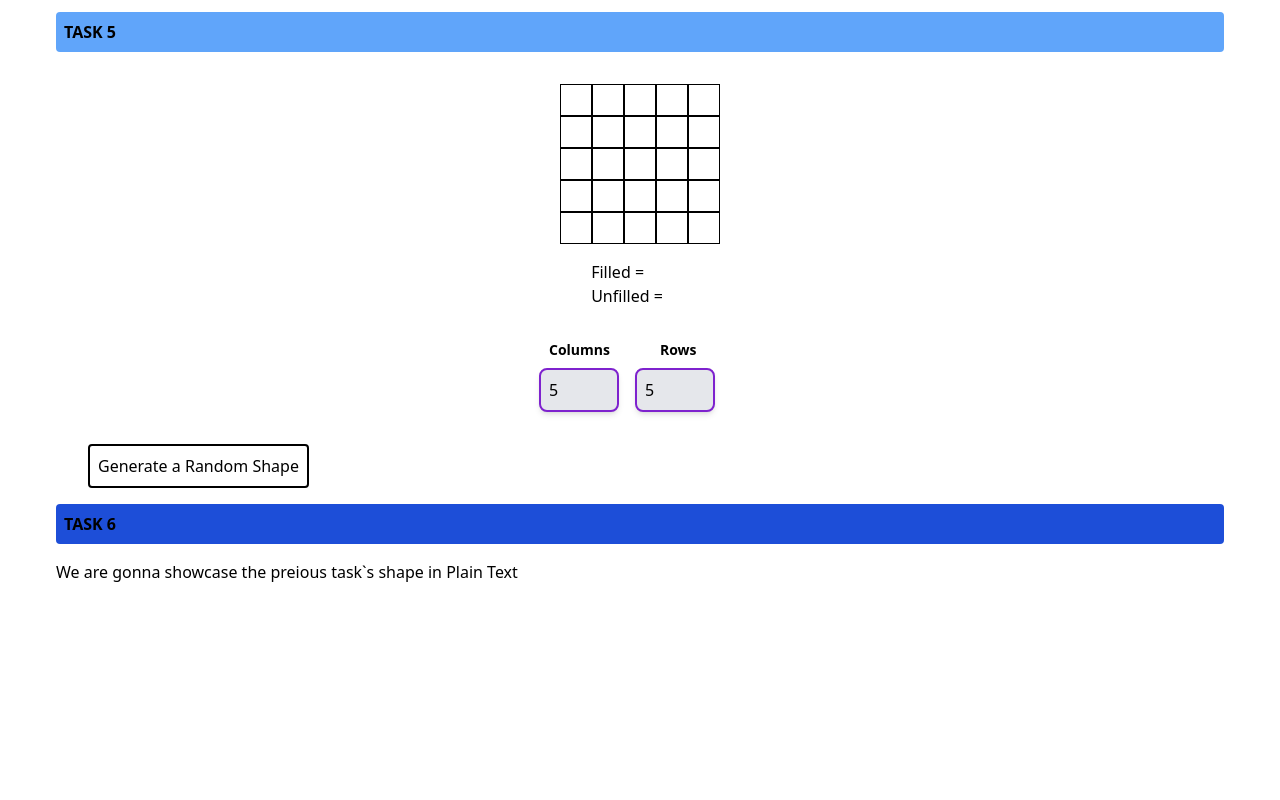
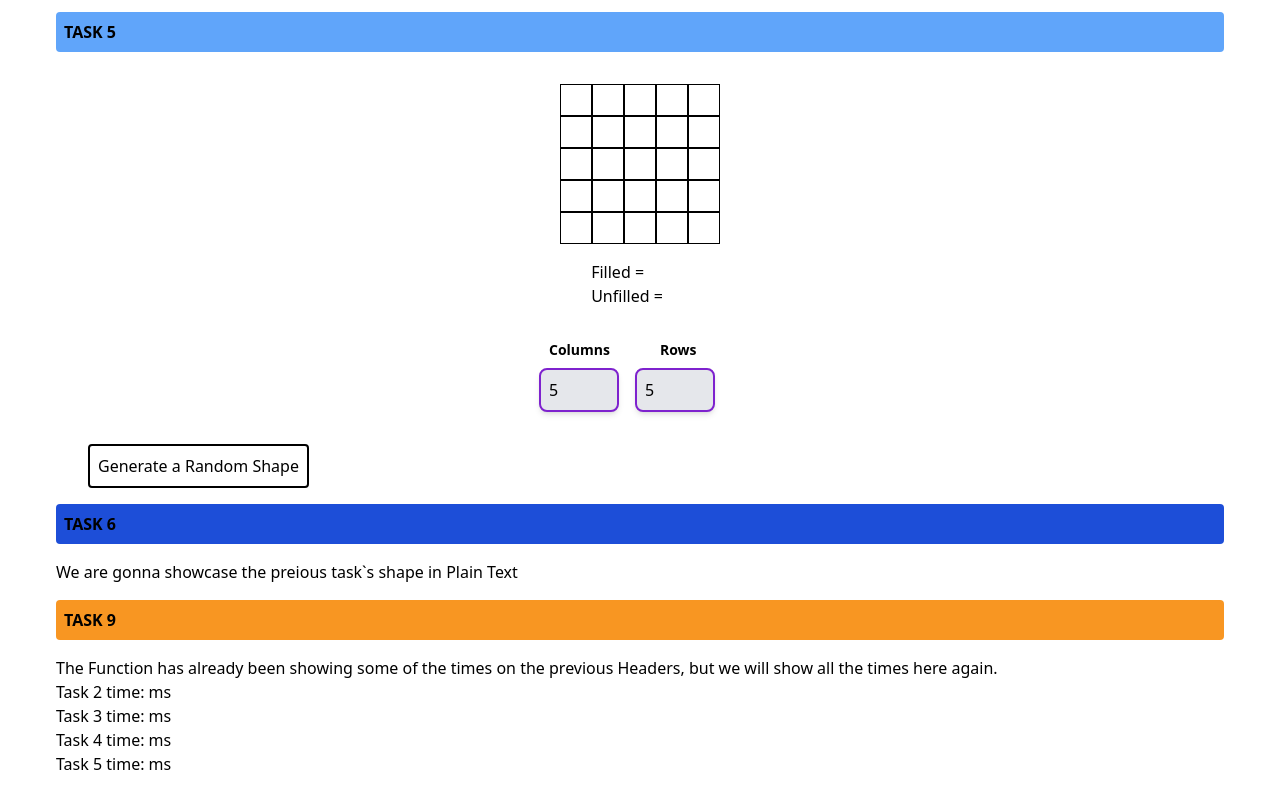
Before and after one commit to HyperPunkss/tetris-tiler-frontend, a Next.js app: page / in a window 1280 px wide. Shown: the part 1818-2618 px from the top of the page. Before the commit the page ends 2426 px from the top, so only its background shows below. Built offline with nearby package versions, Linux system fonts and the light colour scheme.

Commit message:
Task 9 initital div was added.

```diff
--- a/pages/index.js
+++ b/pages/index.js
@@ -424,6 +424,14 @@ export default function Home() {
                     <p>We are gonna showcase the preious task`s shape in Plain Text</p>
                     <p>{task5content}</p>
                 </div>
+                <h1 className="font-semibold bg-[#f89622] p-2 rounded my-4">TASK 9</h1>
+                <div>
+                    <p>The Function has already been showing some of the times on the previous Headers, but we will show all the times here again.</p>
+                    <p>Task 2 time: {task2time}ms</p>
+                    <p>Task 3 time: {task3time}ms</p>
+                    <p>Task 4 time: {task4time}ms</p>
+                    <p>Task 5 time: {task5time}ms</p>
+                </div>
         </div>
     );
 }
```
